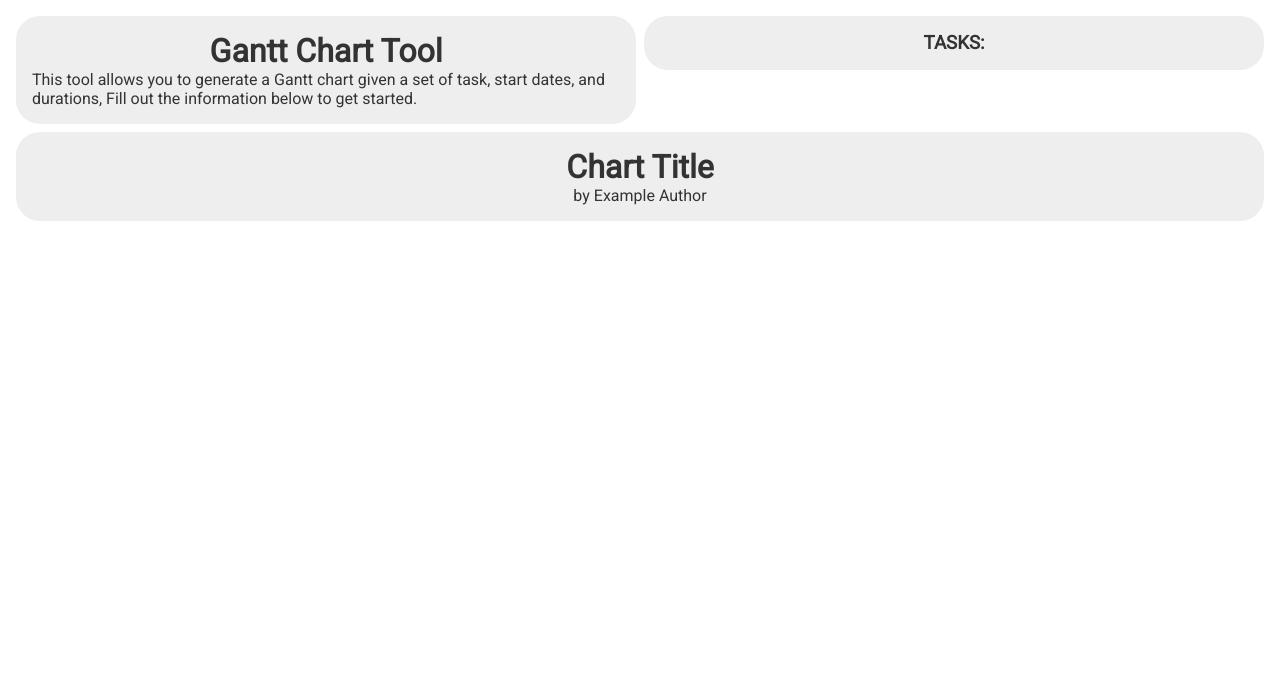
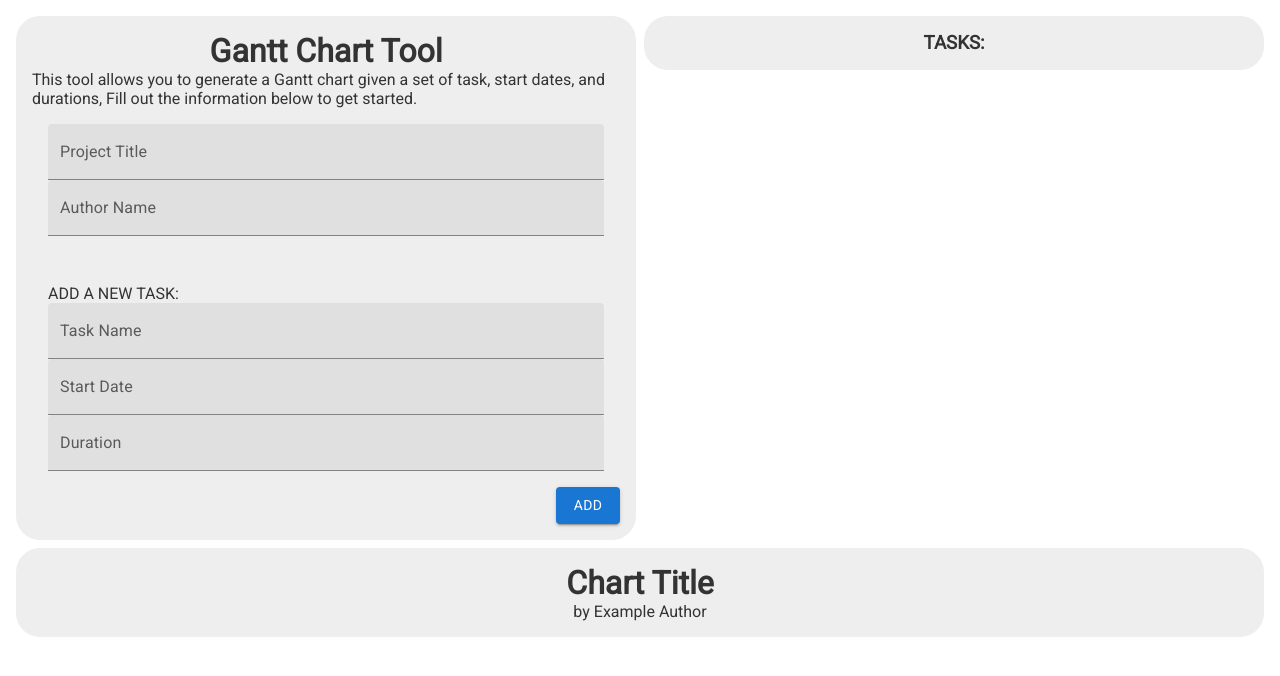
Before and after one commit to RobKokochak/gantt-chart-app, a JavaScript app: page / in a window 1280 px wide. Shown: the top 676 px of the page. Built offline with nearby package versions, Linux system fonts and the light colour scheme; the HTML template or start-up script is replaced by a standard one.

Commit message:
template style for UserInput component

```diff
--- a/src/UserInput.js
+++ b/src/UserInput.js
@@ -1,8 +1,29 @@
+import { Button, Grid, TextField } from "@mui/material";
+
 const UserInput = () => {
   return (
     <div className="user-input">
       <h1>Gantt Chart Tool</h1>
       <p>This tool allows you to generate a Gantt chart given a set of task, start dates, and durations, Fill out the information below to get started.</p>
+        <form>
+          <Grid container spacing={2}>
+            <Grid item xs={12}>
+              <div className="title-author-form-field">
+                <TextField id='project-title' label="Project Title" variant="filled" />
+                <TextField id='author-name' label="Author Name" variant="filled" />
+              </div>
+            </Grid>
+            <Grid item xs={12}>
+              <div className="task-details-form-field">
+                <p>ADD A NEW TASK:</p>
+                <TextField id='task-name' label="Task Name" variant="filled" />
+                <TextField id='start-date' label="Start Date" variant="filled" />
+                <TextField id='duration' label="Duration" variant="filled" />
+              </div>
+            </Grid>
+          </Grid>
+          <Button variant="contained" className="add-button">ADD</Button>
+        </form>
     </div>
    );
 }
--- a/src/index.css
+++ b/src/index.css
@@ -11,10 +11,14 @@
 }
 
 .user-input {
-  text-align: center;
+  text-align: right;
   background-color: #eee;
   border-radius: 1.5em;
   padding: 1em;
+}
+
+.user-input h1 {
+  text-align: center;
 }
 
 .user-input p {
@@ -34,3 +38,15 @@
   border-radius: 1.5em;
   padding: 1em;
 }
+
+.title-author-form-field {
+  display: flex;
+  flex-direction: column;
+  margin: 1em;
+}
+
+.task-details-form-field {
+  display: flex;
+  flex-direction: column;
+  margin: 1em;
+}
```
